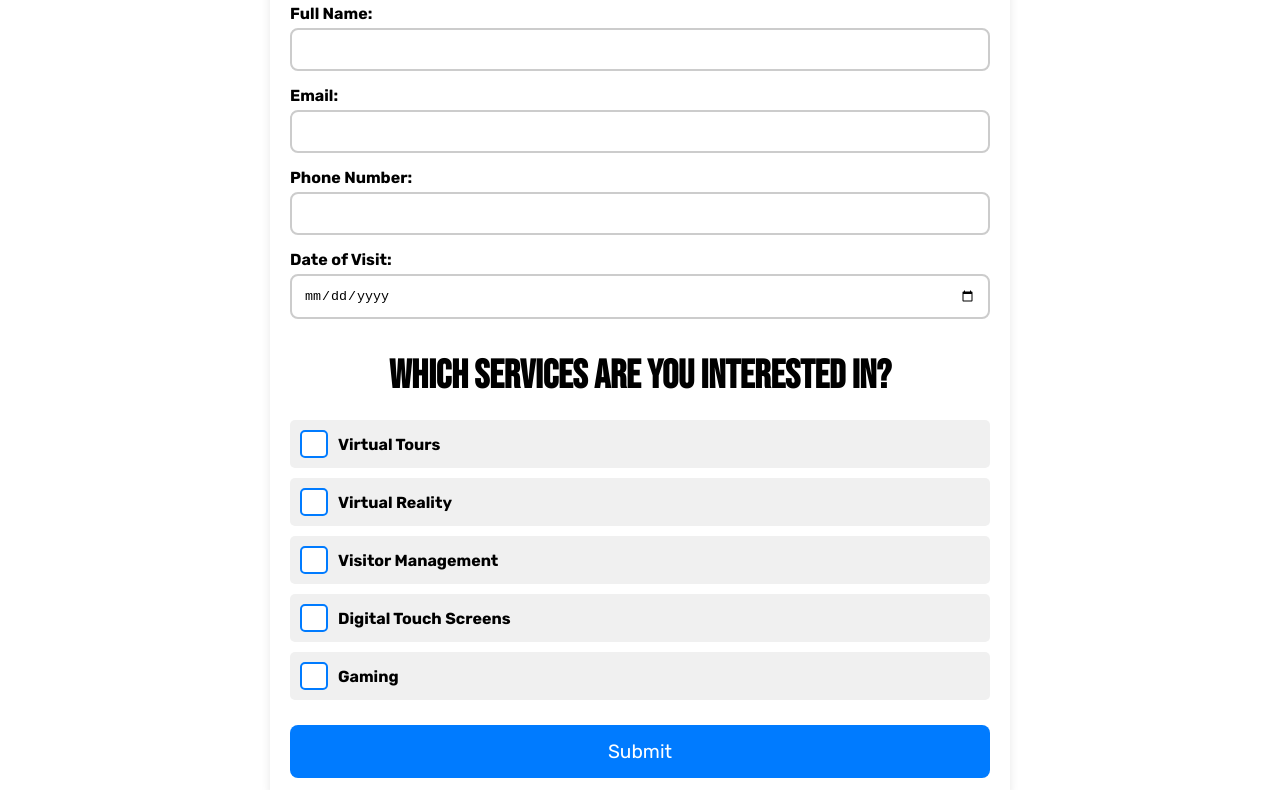
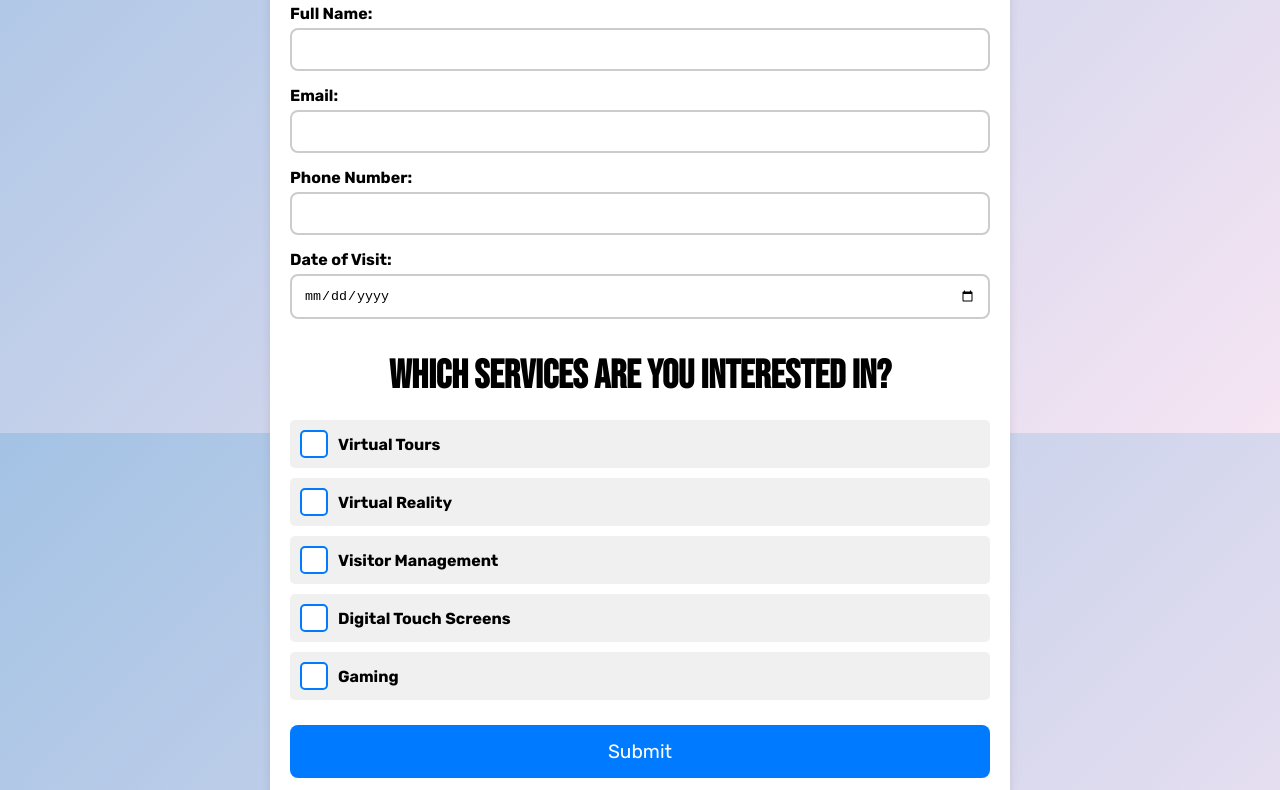
Before and after one commit to oaitsemogopodi/Axis-registration, a plain HTML site: page index.html in a window 1280 px wide. Shown: the part 393-1183 px from the top of the page. Drawn offline with Linux system fonts and the light colour scheme.

Commit message:
Update index.html

```diff
--- a/index.html
+++ b/index.html
@@ -19,7 +19,7 @@
             margin: 0;
             padding: 0;
             font-family: "Rubik", sans-serif;
-            background-color: linear-gradient(135deg, #a2c2e4, #f6e5f3); /* Gradient background */
+            background: linear-gradient(135deg, #a2c2e4, #f6e5f3); /* Gradient background */
             background-size: cover;
 
         }
```
